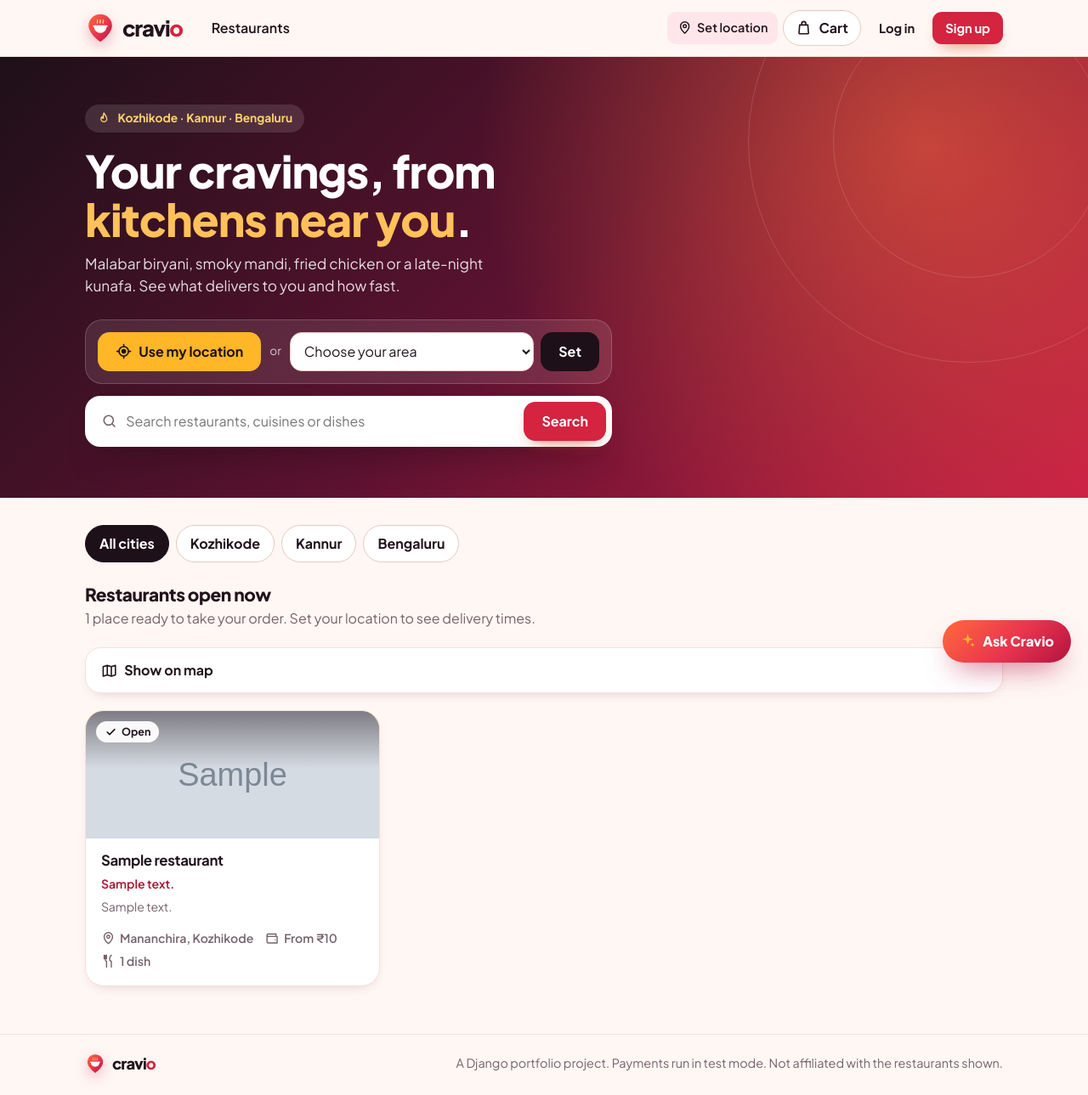
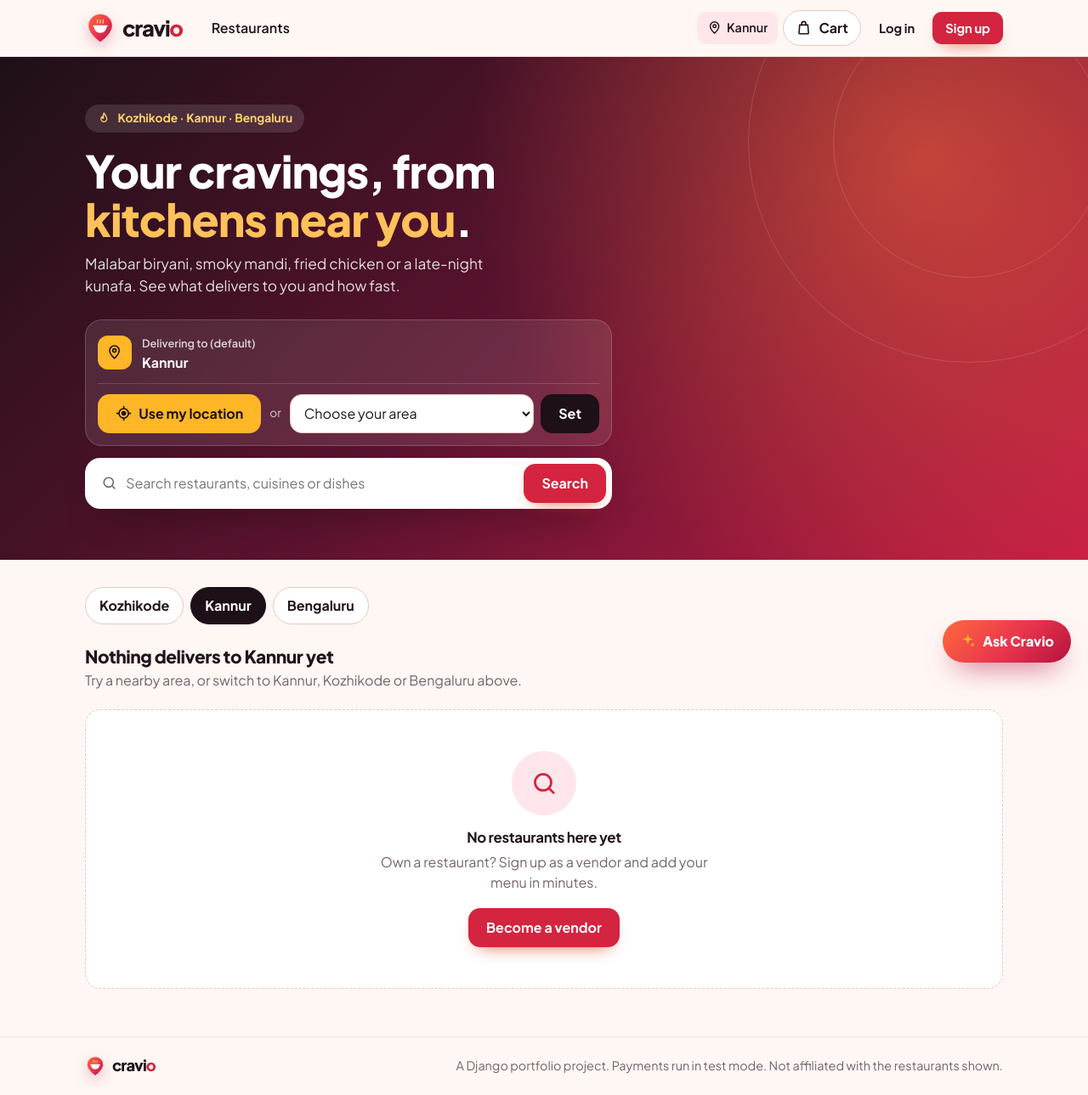
Before and after one commit to pranavkk7/cravio, a Django app: page / in a window 1280 px wide. Shown: the whole page at 85% size. Run offline with Django 5.2, Linux system fonts and the light colour scheme; tables that the repository leaves empty hold one stand-in row (values such as "Sample post"); grey boxes marked "Sample" are stand-in pictures.

Commit message:
Show only restaurants that deliver to the current location, Kannur by default
Until a customer chooses, the delivery location is Kannur town centre. The list shows only restaurants in delivery range, nearest first, and the city tabs now move the delivery location to that city. Checkout still asks for the customer's own location, the assistant's tools use the same rule, and a vendor's restaurant now needs an area so it can appear on the map.

```diff
--- a/assistant/agent.py
+++ b/assistant/agent.py
@@ -27,8 +27,8 @@
 cart and that they can review it and pay from the Cart page.
 - You cannot place orders, take payments, change prices or see other customers' data. Checkout is always \
 done by the customer on the Cart page.
-- If no delivery location is set, ask the customer to set it with the "Set location" button at the top so \
-you can show what delivers to them.
+- Until the customer sets a location, Cravio shows restaurants for Kannur. If the tools say the location is \
+the default, mention once that they can change it with the location button at the top.
 - If a tool returns an error, explain it simply (for example the restaurant is too far) and offer an \
 alternative.
 - Stay on food and ordering. Politely decline unrelated requests.
--- a/orders/views.py
+++ b/orders/views.py
@@ -78,7 +78,8 @@
     # The delivery location is checked again here; the cart page alone is not trusted.
     restaurant = get_object_or_404(Restaurant, pk=cart.data["restaurant"])
     loc = location.get_location(request.session)
-    if not loc:
+    if loc.get("is_default"):
+        # Kannur is only the starting view for browsing; a real order needs the customer's own location.
         messages.error(request, "Set your delivery location before checking out.")
         return redirect("orders:cart")
     if not restaurant.delivers_to(loc):
--- a/restaurants/forms.py
+++ b/restaurants/forms.py
@@ -9,6 +9,11 @@
         fields = ("name", "cuisine", "description", "area", "address", "latitude", "longitude",
                   "delivery_radius_km", "prep_minutes", "is_open")
 
+    def __init__(self, *args, **kwargs):
+        super().__init__(*args, **kwargs)
+        # Customers only see restaurants that deliver to them, so every restaurant needs a place on the map.
+        self.fields["area"].required = True
+
 
 class MenuItemForm(forms.ModelForm):
     class Meta:
--- a/restaurants/location.py
+++ b/restaurants/location.py
@@ -1,7 +1,8 @@
 """Delivery locations: the cities Cravio serves, distance maths and delivery-time estimates.
 
 The customer's location lives in the session as {"lat", "lng", "label", "city"}. It is set either
-from the browser's geolocation or by picking an area, and nothing about it is stored in the database.
+from the browser's geolocation, by picking an area or by switching city, and nothing about it is stored
+in the database. Until the customer chooses, Cravio delivers to Kannur (DEFAULT_LOCATION).
 """
 from dataclasses import dataclass
 from math import asin, cos, radians, sin, sqrt
@@ -95,8 +96,13 @@
     return lat, lng
 
 
+# Kannur town centre: where Cravio shows restaurants until the customer sets their own location.
+DEFAULT_LOCATION = {"lat": 11.8745, "lng": 75.3704, "label": "Kannur", "city": "kannur", "is_default": True}
+
+
 def get_location(session):
-    return session.get(SESSION_KEY)
+    """The customer's chosen location, or Kannur when they have not chosen one."""
+    return session.get(SESSION_KEY) or dict(DEFAULT_LOCATION)
 
 
 def set_location(session, lat, lng, label):
--- a/restaurants/views.py
+++ b/restaurants/views.py
@@ -42,21 +42,10 @@
             Q(name__icontains=query) | Q(cuisine__icontains=query) | Q(description__icontains=query) | Exists(dish_match)
         )
 
-    # The city tab: chosen explicitly, otherwise the city of the customer's location, otherwise all cities.
-    city_key = request.GET.get("city", loc["city"] if loc and loc["city"] else "all")
-    city = location.CITY_BY_KEY.get(city_key)
-    if city:
-        restaurants = restaurants.filter(area__in=[area.key for area in city.areas])
-
+    # Only the places that deliver to the customer's location (Kannur until they choose), nearest first.
     restaurants = [add_delivery_info(r, loc) for r in restaurants.order_by("name")]
-    if not loc:
-        # City by city, so the outlets of one chain are not all listed side by side.
-        city_order = {c.key: i for i, c in enumerate(location.CITIES)}
-        restaurants.sort(key=lambda r: city_order.get(r.city.key, len(city_order)) if r.city else len(city_order))
-    else:
-        # Places that deliver come first, nearest first; then the rest by distance.
-        far_away = float("inf")
-        restaurants.sort(key=lambda r: (not r.in_range, r.distance if r.distance is not None else far_away))
+    restaurants = sorted((r for r in restaurants if r.in_range), key=lambda r: r.distance)
+    city = location.CITY_BY_KEY.get(loc["city"])
 
     map_points = [
         {"name": r.name, "area": r.area_name, "lat": r.latitude, "lng": r.longitude,
@@ -69,7 +58,6 @@
         "cities": location.CITIES,
         "city": city,
         "location": loc,
-        "nearby_count": sum(r.in_range for r in restaurants),
         "map_data": {"restaurants": map_points, "me": loc},
     })
 
@@ -96,9 +84,12 @@
 
 @require_POST
 def set_location(request):
-    """Saves the delivery location from an area picked in the list, or from the browser's geolocation."""
+    """Saves the delivery location from a city tab, an area picked in the list, or the browser's geolocation."""
     city, area = location.find_area(request.POST.get("area", ""))
-    if area:
+    switch_to = location.CITY_BY_KEY.get(request.POST.get("city", ""))
+    if switch_to:
+        location.set_location(request.session, switch_to.lat, switch_to.lng, switch_to.name)
+    elif area:
         location.set_location(request.session, area.lat, area.lng, f"{area.name}, {city.name}")
     else:
         coordinates = location.parse_coordinates(request.POST.get("lat"), request.POST.get("lng"))
--- a/static/css/style.css
+++ b/static/css/style.css
@@ -1020,22 +1020,27 @@
   overflow-x: auto;
 }
 
-.city-tabs a {
+.city-tabs form {
   flex: none;
+  margin: 0;
+}
+
+.city-tabs button {
   padding: 9px 16px;
+  font: inherit;
   font-weight: 700;
   color: var(--text);
+  cursor: pointer;
   background: var(--surface);
   border: 1px solid var(--border-strong);
   border-radius: 999px;
 }
 
-.city-tabs a:hover {
-  text-decoration: none;
+.city-tabs button:hover {
   border-color: var(--primary);
 }
 
-.city-tabs a[aria-current] {
+.city-tabs button[aria-current] {
   color: #fff;
   background: var(--ink);
   border-color: var(--ink);
--- a/templates/_location_picker.html
+++ b/templates/_location_picker.html
@@ -4,13 +4,15 @@
   <div class="deliver-current">
     <span class="deliver-icon"><svg class="icon"><use href="#i-pin"/></svg></span>
     <div>
-      <span class="deliver-label">Delivering to</span>
+      <span class="deliver-label">Delivering to{% if delivery_location.is_default %} (default){% endif %}</span>
       <b>{{ delivery_location.label }}</b>
     </div>
+    {% if not delivery_location.is_default %}
     <form method="post" action="{% url 'restaurants:clear_location' %}">{% csrf_token %}
       <input type="hidden" name="next" value="{{ request.get_full_path }}">
-      <button class="link-button">Clear</button>
+      <button class="link-button">Reset to Kannur</button>
     </form>
+    {% endif %}
   </div>
   {% endif %}
 
--- a/templates/restaurants/list.html
+++ b/templates/restaurants/list.html
@@ -28,10 +28,14 @@
 {% endblock %}
 
 {% block content %}
-<nav class="city-tabs" aria-label="Cities">
-  <a href="?city=all{% if query %}&amp;q={{ query|urlencode }}{% endif %}" {% if not city %}aria-current="page"{% endif %}>All cities</a>
+{# Switching city moves the delivery location to that city's centre. #}
+<nav class="city-tabs" aria-label="Deliver to a city">
   {% for c in cities %}
-  <a href="?city={{ c.key }}{% if query %}&amp;q={{ query|urlencode }}{% endif %}" {% if city.key == c.key %}aria-current="page"{% endif %}>{{ c.name }}</a>
+  <form method="post" action="{% url 'restaurants:set_location' %}">{% csrf_token %}
+    <input type="hidden" name="city" value="{{ c.key }}">
+    <input type="hidden" name="next" value="{% url 'restaurants:list' %}">
+    <button {% if city.key == c.key %}aria-current="page"{% endif %}>{{ c.name }}</button>
+  </form>
   {% endfor %}
 </nav>
 
@@ -39,18 +43,13 @@
   <div>
     {% if query %}
       <h2>Results for "{{ query }}"</h2>
-      <p class="muted">{{ restaurants|length }} restaurant{{ restaurants|length|pluralize }} found · <a href="{% url 'restaurants:list' %}{% if city %}?city={{ city.key }}{% endif %}">Clear search</a></p>
-    {% elif location %}
-      {% if nearby_count %}
-        <h2>Delivering to you</h2>
-        <p class="muted">{{ nearby_count }} of {{ restaurants|length }} place{{ restaurants|length|pluralize }} {% if city %}in {{ city.name }} {% endif %}deliver{{ nearby_count|pluralize:"s," }} to {{ location.label }}, nearest first</p>
-      {% else %}
-        <h2>Nothing delivers here yet</h2>
-        <p class="muted">None of these {{ restaurants|length }} place{{ restaurants|length|pluralize }} deliver{{ restaurants|length|pluralize:"s," }} to {{ location.label }}. Try a nearby area.</p>
-      {% endif %}
+      <p class="muted">{{ restaurants|length }} restaurant{{ restaurants|length|pluralize }} delivering to {{ location.label }} · <a href="{% url 'restaurants:list' %}">Clear search</a></p>
+    {% elif restaurants %}
+      <h2>Delivering to {{ location.label }}</h2>
+      <p class="muted">{{ restaurants|length }} place{{ restaurants|length|pluralize }} deliver{{ restaurants|length|pluralize:"s," }} here, nearest first{% if location.is_default %}. Not in Kannur? Use your location or pick your area above.{% endif %}</p>
     {% else %}
-      <h2>Restaurants open now</h2>
-      <p class="muted">{{ restaurants|length }} place{{ restaurants|length|pluralize }} ready to take your order{% if city %} in {{ city.name }}{% endif %}. Set your location to see delivery times.</p>
+      <h2>Nothing delivers to {{ location.label }} yet</h2>
+      <p class="muted">Try a nearby area, or switch to Kannur, Kozhikode or Bengaluru above.</p>
     {% endif %}
   </div>
 </div>
```
Also changed, not shown: assistant/tests.py (+4 -4 lines), assistant/tools.py (+5 -7 lines), orders/tests.py (+7 -1 lines), restaurants/tests.py (+21 -14 lines), README.md.
